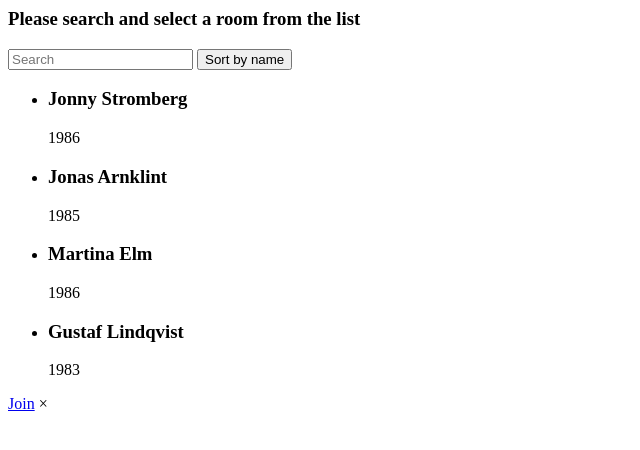
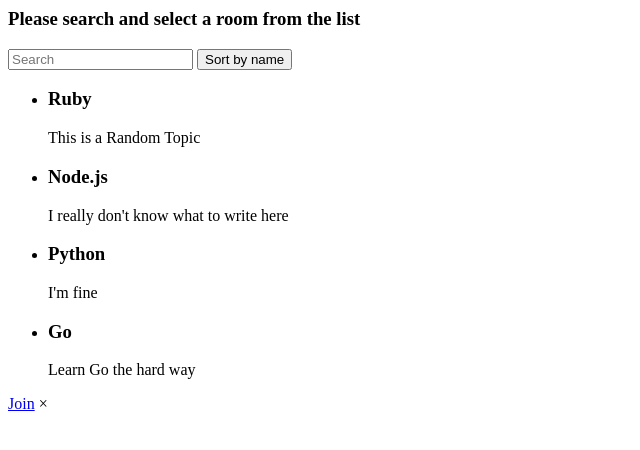
Before and after one commit to fonsecajavier/node-chat, a Node server app: template views/mustache-tmpl/roomsList.mustache in a window 1280 px wide. Shown: the top 450 px of the page, without its empty margins (0-640 px from the left). Run offline with Node 20, Linux system fonts and the light colour scheme; the template is opened without the code that fills it, so the values that code supplies are empty; some libraries are stand-ins or nearby versions.

Commit message:
UX improvements.  Intercepts carriage returns in the initial modals.  Get some of the land ready for the rooms list modal (list.js stuff)

```diff
--- a/assets/js/node-chat/controllers/messageOfTheDay.js
+++ b/assets/js/node-chat/controllers/messageOfTheDay.js
@@ -9,11 +9,16 @@ NodeChat.Controllers.MessageOfTheDay = NodeChat.ModalController.extend({
   },
 
   render: function(){
+    var _this = this;
     var motd = _.escapeWithBr(this.app.server.messageOfTheDay);
     var rendered = Mustache.render(this.app.templates.messageOfTheDay, {messageOfTheDay: motd});
     this.appendDOM(rendered);
 
     this.$closeModal = this.$modal.find("[data-close-modal]");
+
+    $(document).on('opened', this.selector, function () {
+      _this.$closeModal.focus();
+    });
   },
 
   bindEvents: function(){
--- a/views/mustache-tmpl/roomsList.mustache
+++ b/views/mustache-tmpl/roomsList.mustache
@@ -1,4 +1,4 @@
-<div class="reveal-modal rooms-list-modal medium" data-reveal data-rooms-list-modal>
+<div class="reveal-modal rooms-list-modal medium" id="rooms-list" data-reveal data-rooms-list-modal>
   <h3>Please search and select a room from the list</h3>
 
   <input class="search" placeholder="Search" />
@@ -9,20 +9,20 @@
   <div data-rooms-list>
     <ul class="list">
       <li>
-        <h3 class="name">Jonny Stromberg</h3>
-        <p class="born">1986</p>
+        <h3 class="name">Ruby</h3>
+        <p class="topic">This is a Random Topic</p>
       </li>
       <li>
-        <h3 class="name">Jonas Arnklint</h3>
-        <p class="born">1985</p>
+        <h3 class="name">Node.js</h3>
+        <p class="topic">I really don't know what to write here</p>
       </li>
       <li>
-        <h3 class="name">Martina Elm</h3>
-        <p class="born">1986</p>
+        <h3 class="name">Python</h3>
+        <p class="topic">I'm fine</p>
       </li>
       <li>
-        <h3 class="name">Gustaf Lindqvist</h3>
-        <p class="born">1983</p>
+        <h3 class="name">Go</h3>
+        <p class="topic">Learn Go the hard way</p>
       </li>
     </ul>
   </div>
```
Also changed, not shown: assets/js/node-chat/controllers/nicknamePrompt.js (+12 -0 lines), assets/js/node-chat/controllers/roomsList.js (+7 -0 lines).
